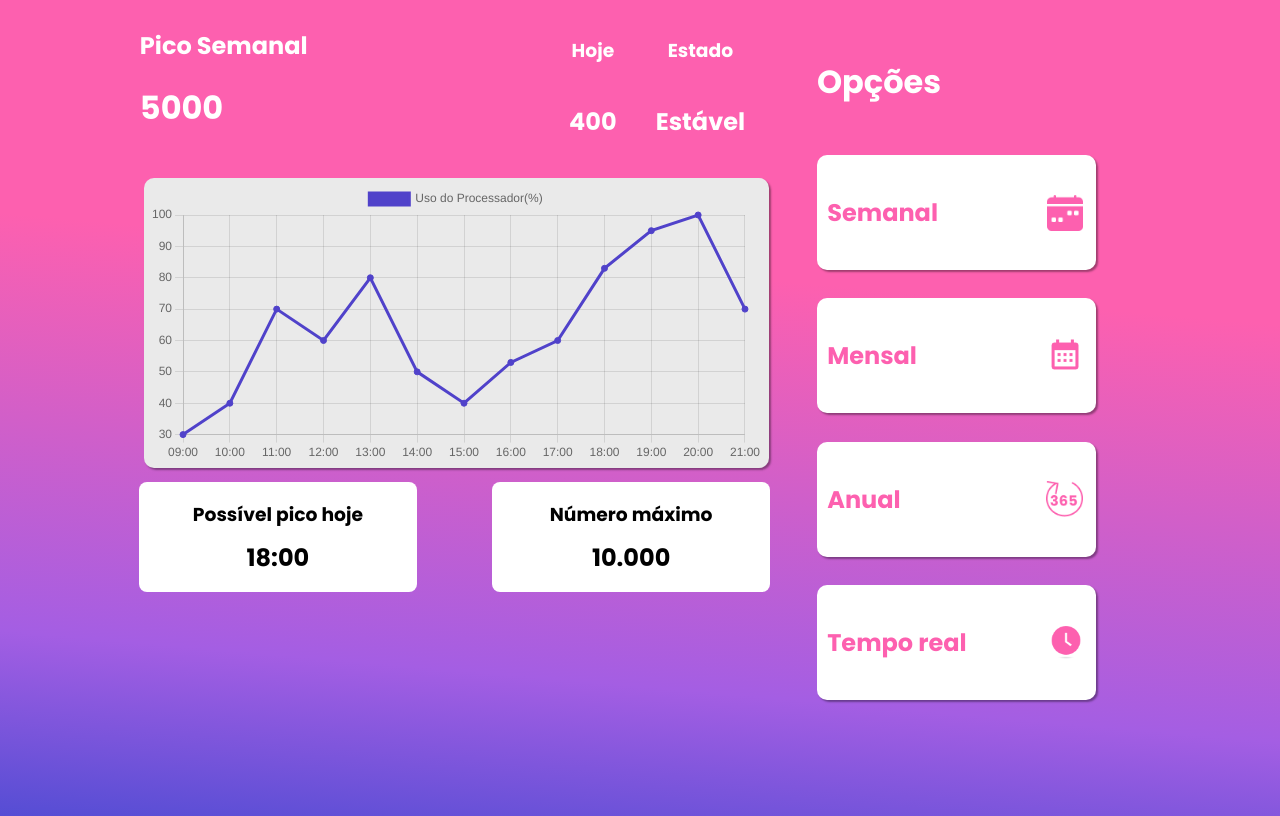
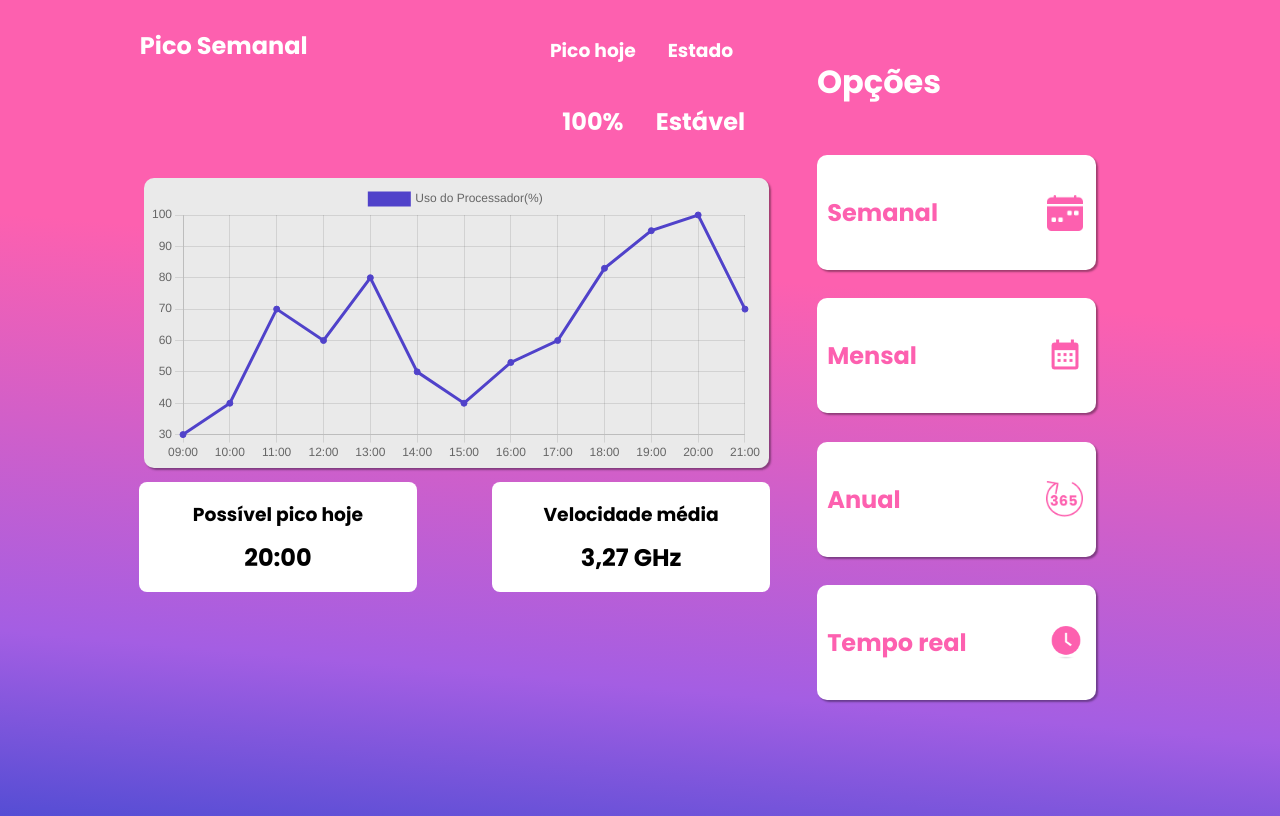
Before and after one commit to luizekstein/quatro, a plain HTML site: page Site Institucional/public/dashboard.html in a window 1280 px wide. Drawn offline with nearby package versions, Linux system fonts and the light colour scheme.

Commit message:
Dashboard

```diff
--- a/Site Institucional/public/dashboard.html
+++ b/Site Institucional/public/dashboard.html
@@ -17,12 +17,11 @@
       <div class="container">
         <div class="dados">
           <h2 style="color: white;">Pico Semanal</h2>
-          <h1 style="color: white;">5000</h1>
         </div>
         <div class="especifico">
         <div class="complement">
-          <h3 style="color: white;">Hoje</h3>
-          <h2 style="color: white;">400</h2>
+          <h3 style="color: white;">Pico hoje</h3>
+          <h2 style="color: white;">100%</h2>
         </div>
 
         <div class="complement">
@@ -41,11 +40,11 @@
     <div class="alerts">
       <div class="aviso">
         <h3 style="margin: 0;">Possível pico hoje</h3>
-        <h2  style="margin: 4%;">18:00</h2>
+        <h2  style="margin: 4%;">20:00</h2>
       </div>
       <div class="aviso">
-        <h3 style="margin: 0;">Número máximo</h3>
-        <h2 style="margin: 4%;">10.000</h2>
+        <h3 style="margin: 0;">Velocidade média</h3>
+        <h2 style="margin: 4%;">3,27 GHz</h2>
       </div>
     </div>
 
```
